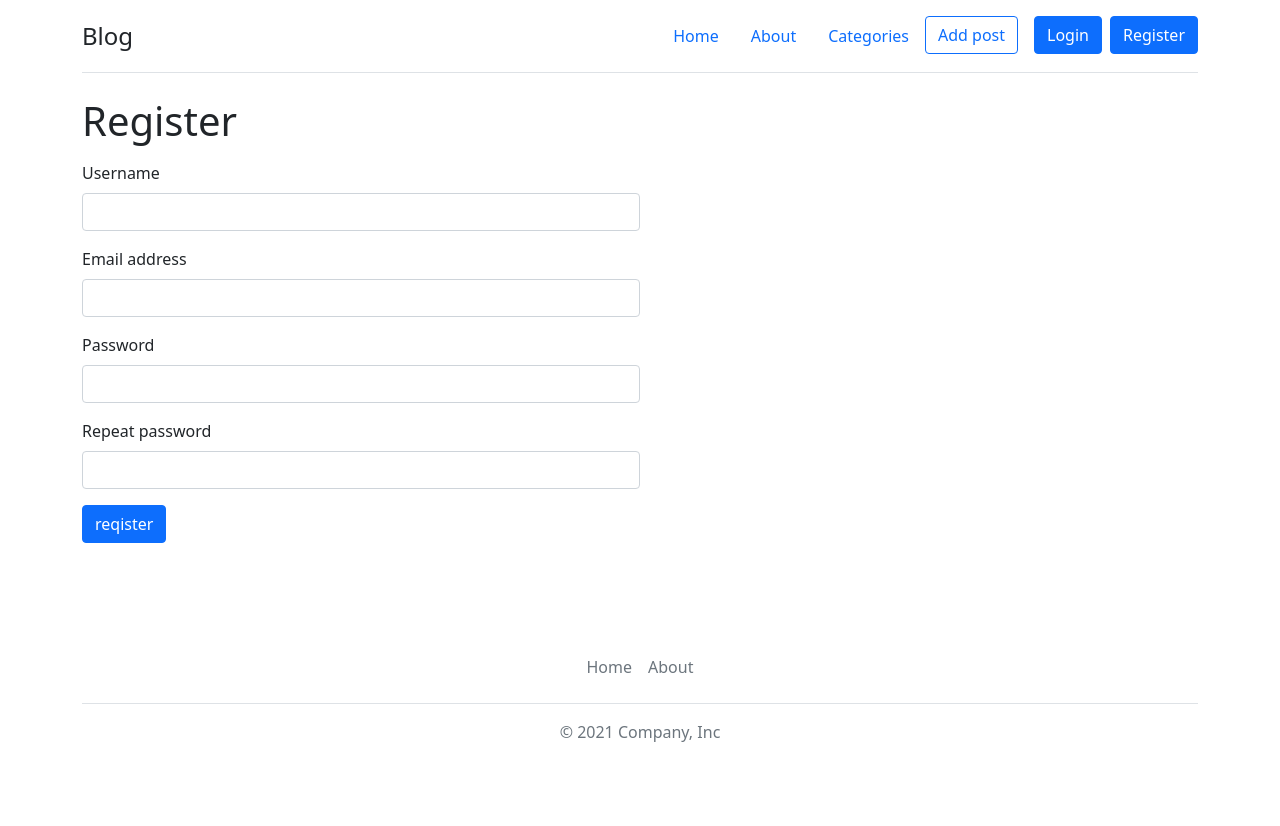
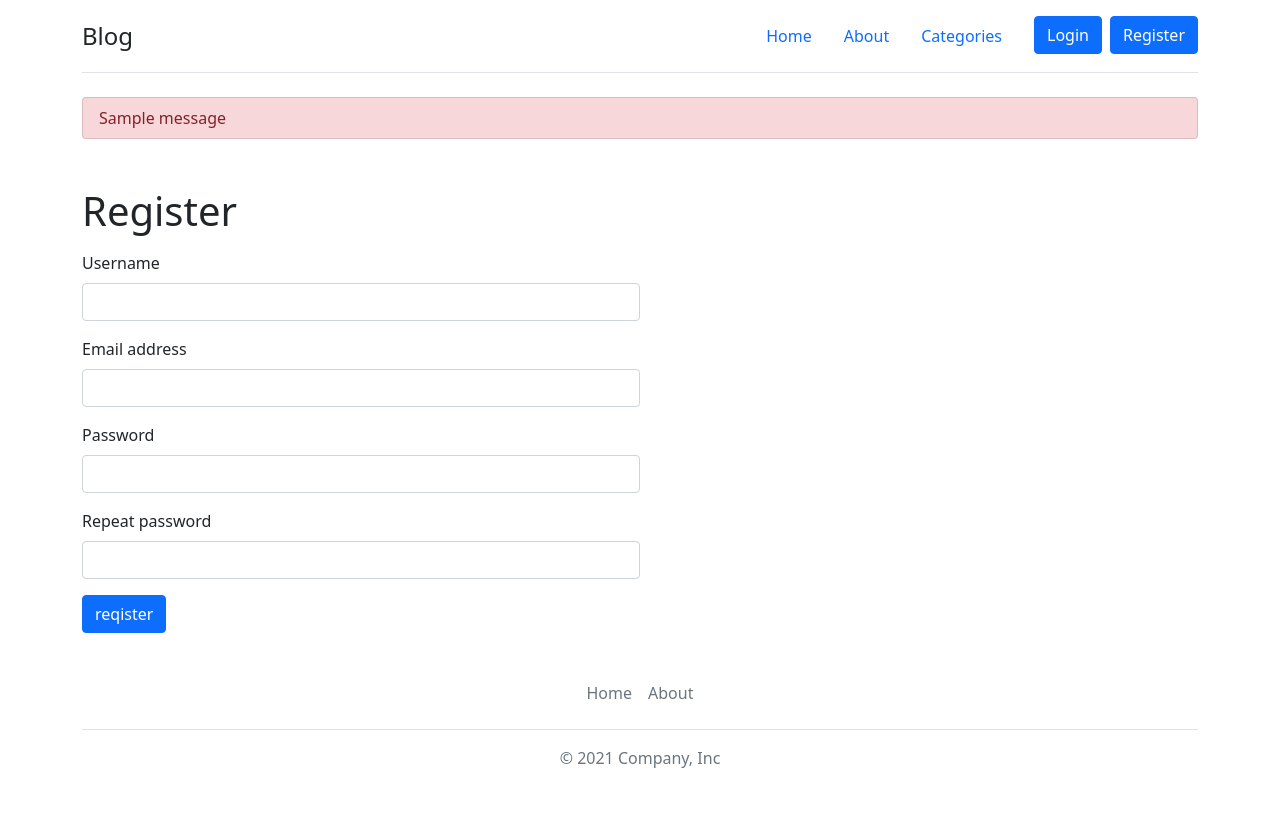
Before and after one commit to Zer0S2m/BlogFlask, a Flask app: page /register in a window 1280 px wide. Before the commit the page ends 742 px from the top, so only its background shows below. Run offline with Flask 2, Linux system fonts and the light colour scheme; tables that the repository leaves empty hold one stand-in row (values such as "Sample post"); one stand-in notice (Sample message) is shown.

Commit message:
Добавлена валидация формы

```diff
--- a/blog/app.py
+++ b/blog/app.py
@@ -6,10 +6,12 @@ from flask import render_template
 from flask import url_for
 from flask import redirect
 from flask import request
+from flask import flash
 
 from flask_login import login_required
 from flask_login import current_user
 from flask_login import login_user
+from flask_login import logout_user
 
 from models import db
 from models import Post
@@ -86,6 +88,7 @@ def allowedFile(filename):
 	return '.' in filename and filename.rsplit('.', 1)[1].lower() in ALLOWED_EXTENSIONS
 
 @app.route("/create", methods = ["POST", "GET"])
+@login_required
 def create():
 	if request.method == "POST":
 		title = request.form["title"]
@@ -124,7 +127,7 @@ def create():
 @app.route('/login', methods = ['POST', 'GET'])
 def login():
 	if current_user.is_authenticated:
-		return redirect('/')
+		return redirect(url_for("index"))
 
 	if request.method == 'POST':
 		email = request.form['email']
@@ -132,7 +135,7 @@ def login():
 
 		if user is not None and user.check_password(request.form['password']):
 			login_user(user)
-			return redirect('/')
+			return redirect(url_for("index"))
 
 	return render_template('control/login.html')
 
@@ -140,26 +143,33 @@ def login():
 @app.route('/register', methods=['POST', 'GET'])
 def register():
 	if current_user.is_authenticated:
-		return redirect('/')
+		return redirect(url_for("index"))
 
 	if request.method == 'POST':
-		email = request.form['email']
-		username = request.form['username']
-		password = request.form['password']
+		email = request.form.get('email')
+		username = request.form.get('username')
+		password = request.form.get('password')
 
-		user = User(username = username)
+		if not (email and username and password):
+			flash('You did not provide data')
+			return redirect(url_for('register'))
+
+		user = User(username = username, email = email)
+
 		user.set_password(password)
-
-		if email:
-			user.email = email
-
 		db.session.add(user)
 		db.session.commit()
 
-		return redirect('/login')
+		return redirect(url_for("login"))
 
 	return render_template('control/register.html')
 
 
+@app.route('/logout')
+def logout():
+    logout_user()
+    return redirect(url_for("index"))
+
+
 if __name__ == '__main__':
 	app.run(debug = True)
--- /dev/null
+++ b/blog/static/js/app.js
@@ -0,0 +1,31 @@
+const styleInvalidFeedbackInput = `
+    border-color: #dc3545;
+    padding-right: calc(1.5em + 0.75rem);
+    background-repeat: no-repeat;
+    background-position: right calc(0.375em + 0.1875rem) center;
+    background-size: calc(0.75em + 0.375rem) calc(0.75em + 0.375rem);
+`;
+
+const formRegister = document.querySelector(".form-register");
+
+if ( formRegister ) {
+	const btnSubmit = formRegister.querySelector(".form-register-btn");
+
+	formRegister.addEventListener("submit", (event) => {
+		const passwordInput = formRegister.querySelector(".form-register-password");
+		const passwordRepeatInput = formRegister.querySelector(".form-register-repeat_password");
+
+		const passwordValue = passwordInput.value;
+		const passwordRepeatValue = passwordRepeatInput.value;
+
+		if ( passwordValue !==  passwordRepeatValue ) {
+			event.preventDefault();
+
+			const invalidFeedback = formRegister.querySelector('.form-register-invalid-feedback');
+			invalidFeedback.style.display = "block";
+
+			passwordInput.style.cssText = styleInvalidFeedbackInput;
+			passwordRepeatInput.style.cssText = styleInvalidFeedbackInput;
+		}
+	}, true);
+}
--- a/blog/templates/base.html
+++ b/blog/templates/base.html
@@ -23,15 +23,24 @@
 					<li class="nav-item">
 						<a href="{{ url_for('category.category_list') }}" class="nav-link">Categories</a>
 					</li>
+					{% if current_user.is_authenticated %}
 						<li class="nav-item">
 							<a href="{{ url_for('create') }}" class="btn btn-outline-primary">Add post</a>
 						</li>
+						<li class="mav-item d-flex align-items-center ms-3">
+							<a href="">{{ current_user.username }}</a>
+						</li>
+						<li class="mav-item d-flex align-items-center ms-2">
+							<a href="{{ url_for('logout') }}">Logout</a>
+						</li>
+					{% else %}
 						<li class="nav-item ms-3">
 							<a href="{{ url_for('login') }}" class="btn btn-primary">Login</a>
 						</li>
 						<li class="nav-item ms-2">
 							<a href="{{ url_for('register') }}" class="btn btn-primary">Register</a>
 						</li>
+					{% endif %}
 				</ul>
 			</header>
 			<div style="flex: 1;">
@@ -51,5 +60,6 @@
 		</div>
 	</div>
 	<script src="https://cdn.jsdelivr.net/npm/bootstrap@5.1.3/dist/js/bootstrap.bundle.min.js" integrity="sha384-ka7Sk0Gln4gmtz2MlQnikT1wXgYsOg+OMhuP+IlRH9sENBO0LRn5q+8nbTov4+1p" crossorigin="anonymous"></script>
+	<script src="{{ url_for('static', filename = 'js/app.js') }}"></script>
 </body>
 </html>
--- a/blog/templates/control/login.html
+++ b/blog/templates/control/login.html
@@ -11,11 +11,11 @@
 			<form method="post">
 				<div class="mb-3">
 					<label for="exampleInputEmail1" class="form-label">Email address</label>
-					<input type="email" class="form-control" id="exampleInputEmail1" aria-describedby="emailHelp" name="email">
+					<input type="email" class="form-control" id="exampleInputEmail1" aria-describedby="emailHelp" name="email" required>
 				</div>
 				<div class="mb-3">
 					<label for="exampleInputPassword1" class="form-label">Password</label>
-					<input type="password" class="form-control" id="exampleInputPassword1" name="password">
+					<input type="password" class="form-control" id="exampleInputPassword1" name="password" required>
 				</div>
 				<button type="submit" class="btn btn-primary">login</button>
 			</form>
--- a/blog/templates/control/register.html
+++ b/blog/templates/control/register.html
@@ -5,27 +5,43 @@
 {% endblock %}
 
 {% block content %}
+	{% with messages = get_flashed_messages() %}
+	  {% if messages %}
+		  <div class="mb-5">
+		    <ul class="list-group">
+			    {% for message in messages %}
+			      <li class="list-group-item list-group-item-danger">
+			      	{{ message }}
+			      </li>
+			    {% endfor %}
+		    </ul>
+		  </div>
+	  {% endif %}
+	{% endwith %}
 	<h1>Register</h1>
 	<div class="mt-3">
 		<div class="w-50">
-			<form method="post">
+			<form method="post" class="form-register">
 				<div class="mb-3">
 					<label for="exampleInputUserName" class="form-label">Username</label>
-					<input type="text" class="form-control" id="exampleInputUserName" aria-describedby="emailHelp" name="username">
+					<input type="text" class="form-control" id="exampleInputUserName" aria-describedby="emailHelp" name="username" required>
 				</div>
 				<div class="mb-3">
 					<label for="exampleInputEmail1" class="form-label">Email address</label>
-					<input type="email" class="form-control" id="exampleInputEmail1" aria-describedby="emailHelp" name="email">
+					<input type="email" class="form-control" id="exampleInputEmail1" aria-describedby="emailHelp" name="email" required>
 				</div>
 				<div class="mb-3">
 					<label for="exampleInputPassword1" class="form-label">Password</label>
-					<input type="password" class="form-control" id="exampleInputPassword1" name="password">
+					<input type="password" class="form-control form-register-password" id="exampleInputPassword1" name="password" required>
 				</div>
 				<div class="mb-3">
 					<label for="exampleInputPassword2" class="form-label">Repeat password</label>
-					<input type="password" class="form-control" id="exampleInputPassword2" name="repeat_password">
+					<input type="password" class="form-control form-register-repeat_password" id="exampleInputPassword2" name="repeat_password" required>
+					<div class="invalid-feedback form-register-invalid-feedback">
+						Password mismatch!
+					</div>
 				</div>
-				<button type="submit" class="btn btn-primary">reqister</button>
+				<button type="submit" class="btn btn-primary form-register-btn">reqister</button>
 			</form>
 		</div>
 	</div>
```
Lines whose indentation alone changed are shown as unchanged.
